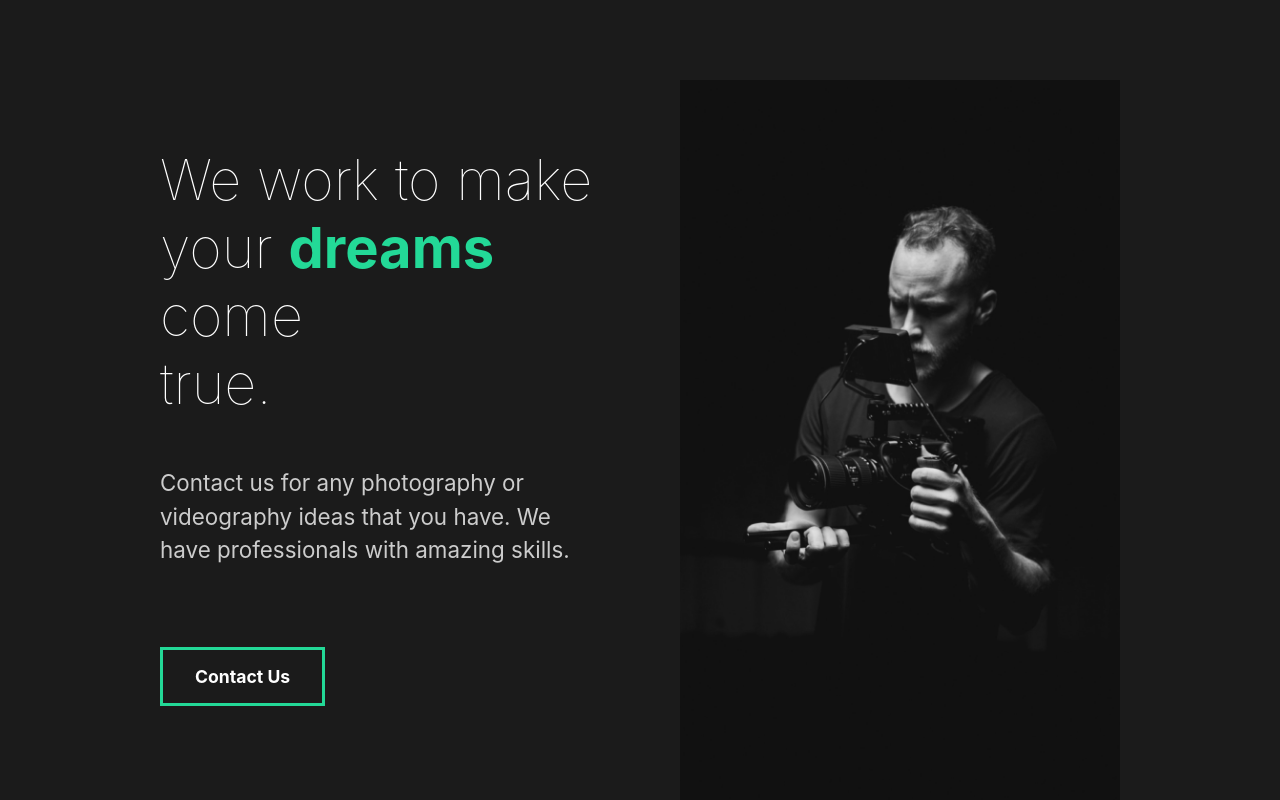
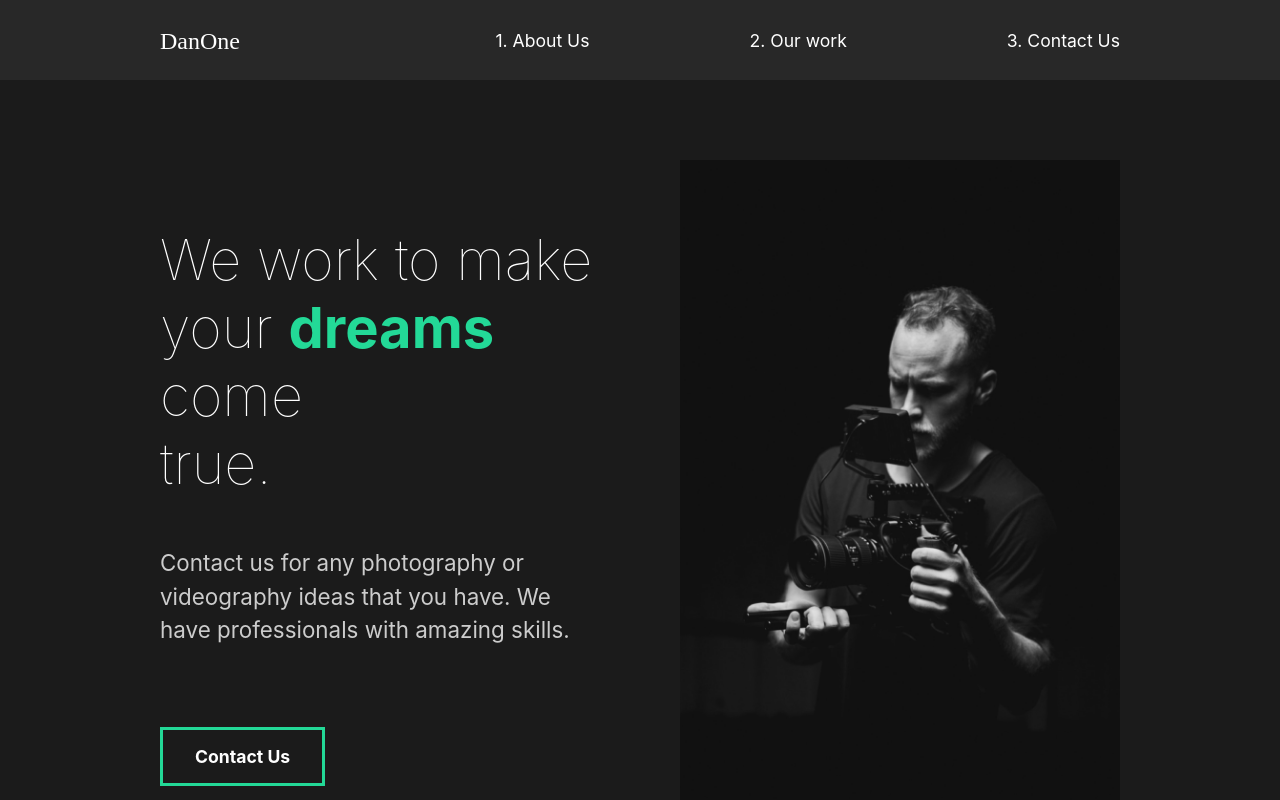
Before and after one commit to CodeMarker01/capture-1, a React (Create React App) app: page / in a window 1280 px wide. Shown: the top 800 px of the page. Built offline with nearby package versions, Linux system fonts and the light colour scheme.

Commit message:
create Nav

```diff
--- a/src/App.js
+++ b/src/App.js
@@ -1,10 +1,16 @@
 import React from "react";
+//styled
+import GlobalStyle from "./components/GlobalStyle";
+import Nav from "./components/Nav";
 import AboutUs from "./pages/AboutUs";
+
 //pages
 
 function App() {
   return (
     <div className="App">
+      <GlobalStyle />
+      <Nav />
       <AboutUs />
     </div>
   );
--- /dev/null
+++ b/src/components/Nav.js
@@ -0,0 +1,60 @@
+import React from "react";
+import styled from "styled-components";
+
+const Nav = () => {
+  return (
+    <StyledNav>
+      <h1>
+        <a href="#" id="logo">
+          DanOne
+        </a>
+      </h1>
+      <ul>
+        <li>
+          <a href="#">1. About Us</a>
+        </li>
+        <li>
+          <a href="#">2. Our work</a>
+        </li>
+        <li>
+          <a href="">3. Contact Us</a>
+        </li>
+      </ul>
+    </StyledNav>
+  );
+};
+
+const StyledNav = styled.nav`
+  min-height: 10vh;
+  margin: auto;
+  padding: 1rem 10rem;
+  background: #282828;
+  color: white;
+  display: flex;
+  justify-content: space-between;
+  align-items: center;
+
+  a {
+    text-decoration: none;
+    color: white;
+  }
+
+  ul {
+    list-style: none;
+    display: flex;
+    /* justify-content: space-around; */
+  }
+
+  #logo {
+    font-size: 1.5rem;
+    font-family: "Lobster", cursive;
+    font-weight: lighter;
+  }
+
+  li {
+    padding-left: 10rem;
+    /* position: relative; */
+  }
+`;
+
+export default Nav;
--- a/src/pages/AboutUs.js
+++ b/src/pages/AboutUs.js
@@ -8,7 +8,6 @@
 function AboutUs() {
   return (
     <>
-      <GlobalStyle />
       <AboutSection />
       <ServicesSection />
       <FaqSection />
```
